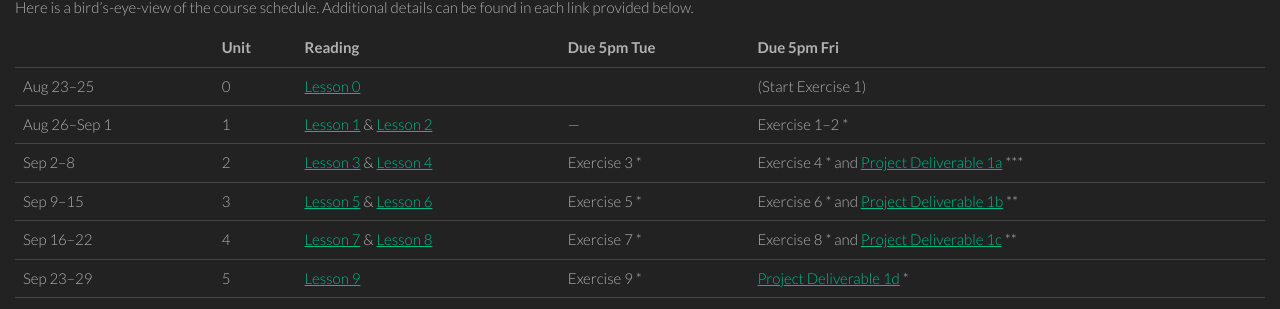
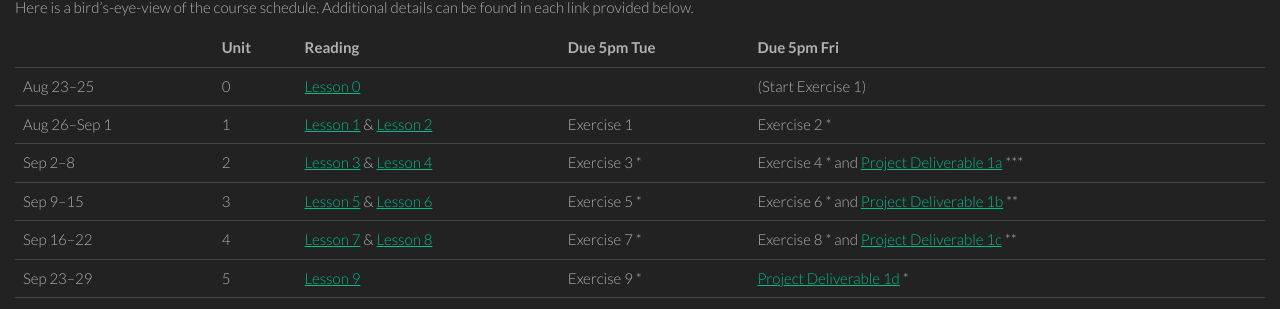
Before and after one commit to philschanely/course-scripting, a Jekyll site: the page built from index.md, in a window 1280 px wide. Shown: the part 420-729 px from the top of the page. Built offline with Jekyll 4.4.1, drawn with Linux system fonts in a browser that asks for light colours.

```diff
--- a/index.md
+++ b/index.md
@@ -17,10 +17,10 @@ The course is broken up into "week/units" that generally run from Saturday to th
 
 Here is a bird's-eye-view of the course schedule. Additional details can be found in each link provided below.
 
-|               | Unit | Reading                          | Due 5pm Tue   | Due 5pm Fri                                           |
-|---------------|:-----|:---------------------------------|:--------------|:------------------------------------------------------|
+|               | Unit | Reading                          | Due 5pm Tue   | Due 5pm Fri                                         |
+|---------------|:-----|:---------------------------------|:--------------|:----------------------------------------------------|
 | Aug 23--25    | 0    | [Lesson 0][l0]                   |               | (Start Exercise 1) |
-| Aug 26--Sep 1 | 1    | [Lesson 1][l1] & [Lesson 2][l2]  | ---           | Exercise 1--2 *                                   |
+| Aug 26--Sep 1 | 1    | [Lesson 1][l1] & [Lesson 2][l2]  | Exercise 1    | Exercise 2 *                                        |
 | Sep 2--8      | 2    | [Lesson 3][l3] & [Lesson 4][l4]  | Exercise 3 *  | Exercise 4 * and [Project Deliverable 1a][pd1a] *** |
 | Sep 9--15     | 3    | [Lesson 5][l5] & [Lesson 6][l6]  | Exercise 5 *  | Exercise 6 * and [Project Deliverable 1b][pd1b] **  |
 | Sep 16--22    | 4    | [Lesson 7][l7] & [Lesson 8][l8]  | Exercise 7 *  | Exercise 8 * and [Project Deliverable 1c][pd1c] **  |
```
Also changed, not shown: 10 other files.
